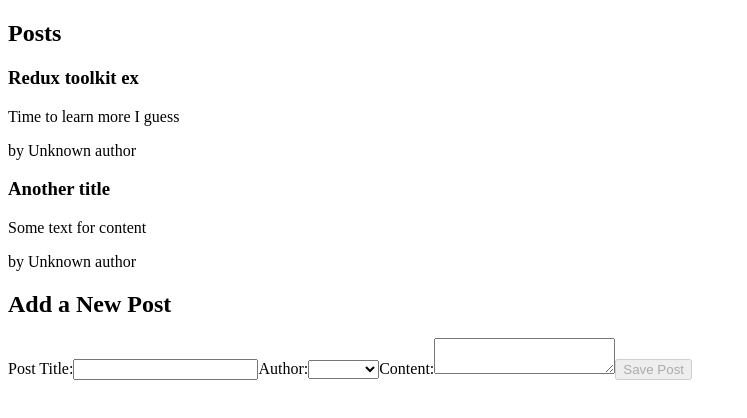
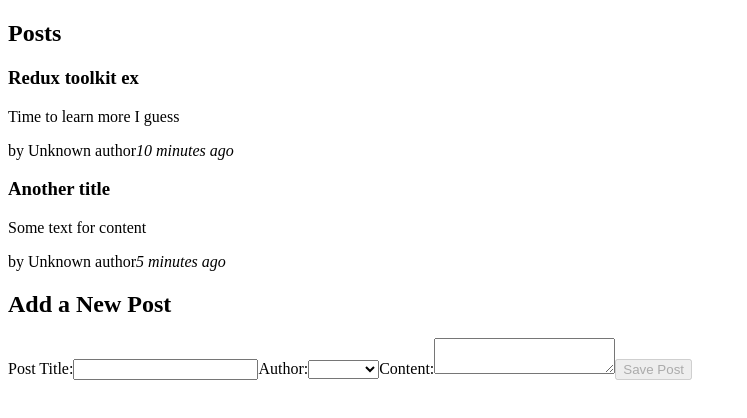
Before and after one commit to bvalch/react_redux_blog, a React (Create React App) app: page / in a window 1280 px wide. Shown: the top 418 px of the page, without its empty margins (0-747 px from the left). Built offline with nearby package versions, Linux system fonts and the light colour scheme.

Commit message:
added date stamp, fixed bug related to it

```diff
--- a/package.json
+++ b/package.json
@@ -7,6 +7,7 @@
     "@testing-library/jest-dom": "^5.16.5",
     "@testing-library/react": "^13.4.0",
     "@testing-library/user-event": "^13.5.0",
+    "date-fns": "^2.29.3",
     "react": "^18.2.0",
     "react-dom": "^18.2.0",
     "react-redux": "^8.0.5",
--- a/src/features/post/PostsList.js
+++ b/src/features/post/PostsList.js
@@ -1,14 +1,19 @@
 import { useSelector } from "react-redux";
 import { selectAllPosts } from "./postsSlice";
 import PostAuthor from "./PostAuthor";
+import TimeAgo from "./TimeAgo";
 
 const PostsList = () => {
   const posts = useSelector(selectAllPosts);
+  console.log(posts)
   const renderedPosts = posts.map((post) => (
     <article key={post.id}>
       <h3>{post.title}</h3>
       <p>{post.content.substring(0, 100)}</p>
-      <p className="postCredit"><PostAuthor userId={post.userId}/></p>
+      <p className="postCredit">
+                <PostAuthor userId={post.userId} />
+                 <TimeAgo timestamp={post.date} />
+            </p>
     </article>
   ));
   return(
--- /dev/null
+++ b/src/features/post/TimeAgo.js
@@ -0,0 +1,18 @@
+import { parseISO, formatDistanceToNow } from "date-fns";
+
+const TimeAgo = ({ timestamp }) => {
+    console.log(parseISO(timestamp))
+  let timeAgo = "";
+  if (timestamp) {
+    const date = parseISO(timestamp)
+    // console.log(date)
+    const timePeriod = formatDistanceToNow(date)
+    timeAgo = `${timePeriod} ago`
+  }
+  return (
+    <span title={timestamp}>
+       <i>{timeAgo}</i>
+    </span>
+  );
+};
+export default TimeAgo;
--- a/src/features/post/postsSlice.js
+++ b/src/features/post/postsSlice.js
@@ -1,35 +1,46 @@
 //nanoid generates unique ids
 import { createSlice, nanoid } from "@reduxjs/toolkit";
+//user friendly date format, package date-fns
+import { sub } from "date-fns";
 
 const initialState = [
-  { id: "1", title: "Redux toolkit ex", content: "Time to learn more I guess" },
-  { id: "2", title: "Another title", content: "Some text for content" },
+  {
+    id: "1",
+    title: "Redux toolkit ex",
+    content: "Time to learn more I guess",
+    date: sub(new Date(), { minutes: 10 }).toISOString(),
+  },
+
+  {
+    id: "2",
+    title: "Another title",
+    content: "Some text for content",
+    date: sub(new Date(), { minutes: 5 }).toISOString(),
+  },
 ];
 
-
 const postsSlice = createSlice({
-  name:"posts",
+  name: "posts",
   initialState,
-  reducers:{
-    postAdded:{
-      reducer(state,action){
-        state.push(action.payload)
+  reducers: {
+    postAdded: {
+      reducer(state, action) {
+        state.push(action.payload);
       },
-      prepare(title,content, userId){
-        return{
-          payload:{
-            id:nanoid(),
+      prepare(title, content, userId) {
+        return {
+          payload: {
+            id: nanoid(),
             title,
             content,
-            userId
-          }
-        }
-      }
-    }
-  }
-
-})
-
+            date:(new Date()).toISOString(),
+            userId,
+          },
+        };
+      },
+    },
+  },
+});
 
 export const selectAllPosts = (state) => state.posts;
 export const { postAdded } = postsSlice.actions;
--- a/src/index.js
+++ b/src/index.js
@@ -6,9 +6,7 @@
 
 const root = ReactDOM.createRoot(document.getElementById("root"));
 root.render(
-  <React.StrictMode>
     <Provider store={store}>
       <App />
     </Provider>
-  </React.StrictMode>
 );
```
Also changed, not shown: 1 other file (tests, documents, lock files or other folders).
